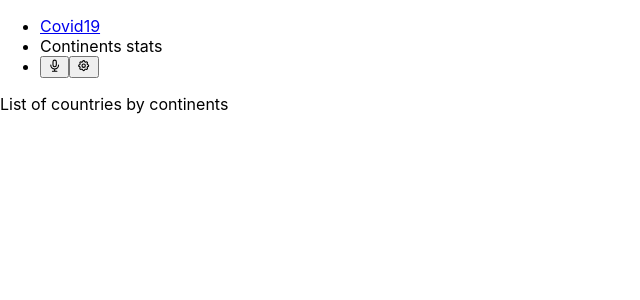
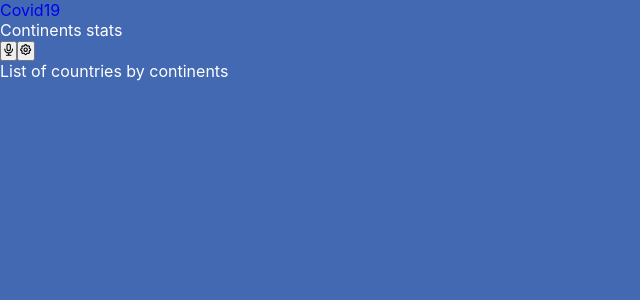
Before and after one commit to NitBravoA92/covid19-metrics-webapp, a React (Create React App) app: page / in a window 1280 px wide. Shown: the top 300 px of the page, without its empty margins (0-640 px from the left). Built offline with nearby package versions, Linux system fonts and the light colour scheme.

Commit message:
Create the general css styles of the application

```diff
--- a/src/index.css
+++ b/src/index.css
@@ -1,5 +1,15 @@
+*,
+*::before,
+*::after {
+  box-sizing: border-box;
+  margin: 0;
+  padding: 0;
+  text-decoration: none;
+}
+
 body {
-  margin: 0;
+  background-color: #4369b2;
+  color: #fff;
   font-family:
     -apple-system,
     BlinkMacSystemFont,
```
